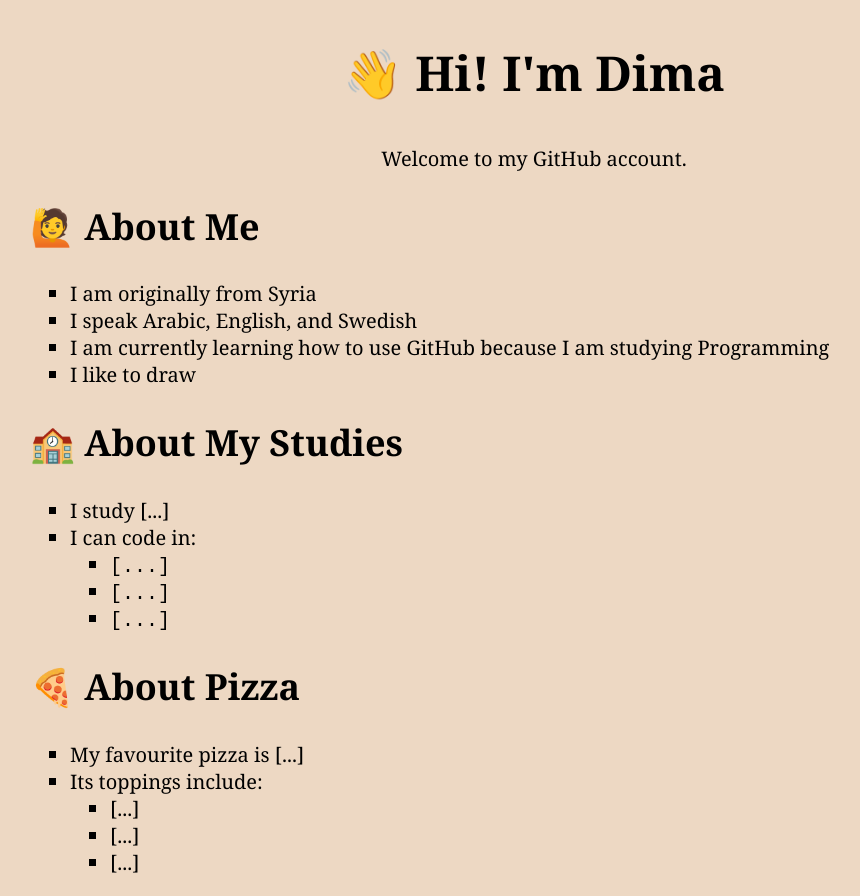
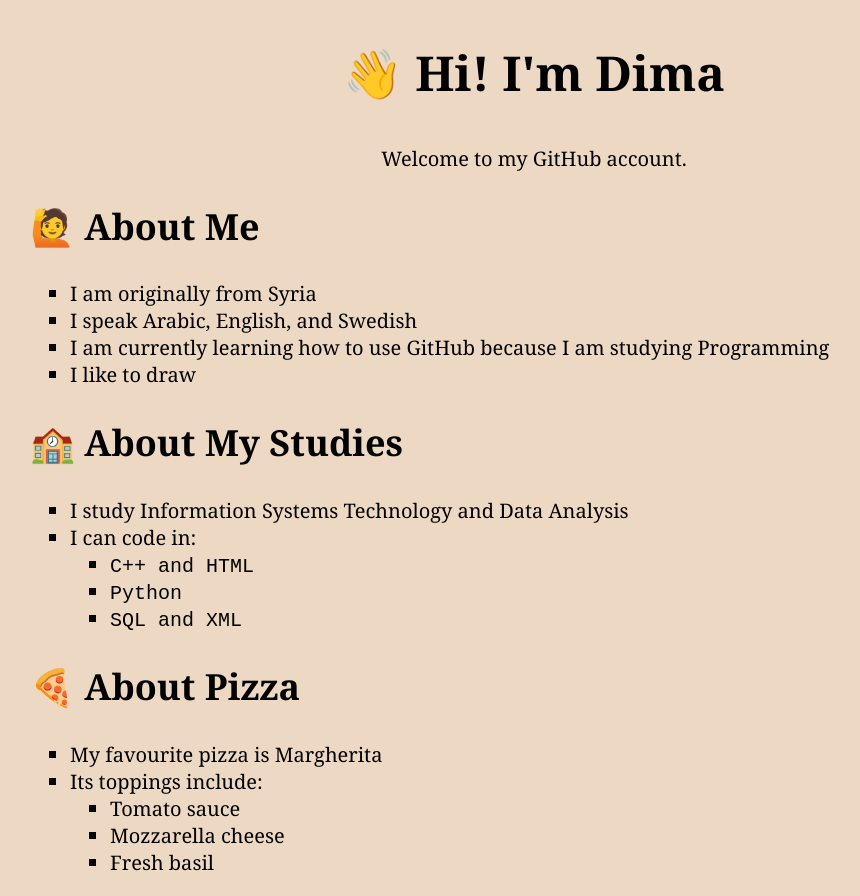
Before and after one commit to Dima-Faraji/about-me, a plain HTML site: page index.html in a window 1280 px wide. Shown: the whole page, without its empty margins (106-966 px from the left). Drawn offline with Linux system fonts and the light colour scheme.

Commit message:
Update index.html

```diff
--- a/index.html
+++ b/index.html
@@ -24,12 +24,12 @@
         <article>
         <h2>&#127979; About My Studies </h2>
         <ul>
-            <li>I study [...]</li>
+            <li>I study Information Systems Technology and Data Analysis</li>
             <li>I can code in:
                 <ul>
-                    <li><code>[...]</code></li>
-                    <li><code>[...]</code></li>
-                    <li><code>[...]</code></li>
+                    <li><code>C++ and HTML</code></li>
+                    <li><code>Python</code></li>
+                    <li><code>SQL and XML</code></li>
                 </ul>
             </li>
         </ul>
@@ -37,12 +37,12 @@
         <article>
         <h2>&#127829; About Pizza</h2>
         <ul>
-            <li>My favourite pizza is [...]</li>
+            <li>My favourite pizza is Margherita</li>
             <li>Its toppings include:
                 <ul>
-                    <li>[...]</li>
-                    <li>[...]</li>
-                    <li>[...]</li>
+                    <li>Tomato sauce</li>
+                    <li>Mozzarella cheese</li>
+                    <li>Fresh basil</li>
                 </ul>
             </li>
         </ul>
```
